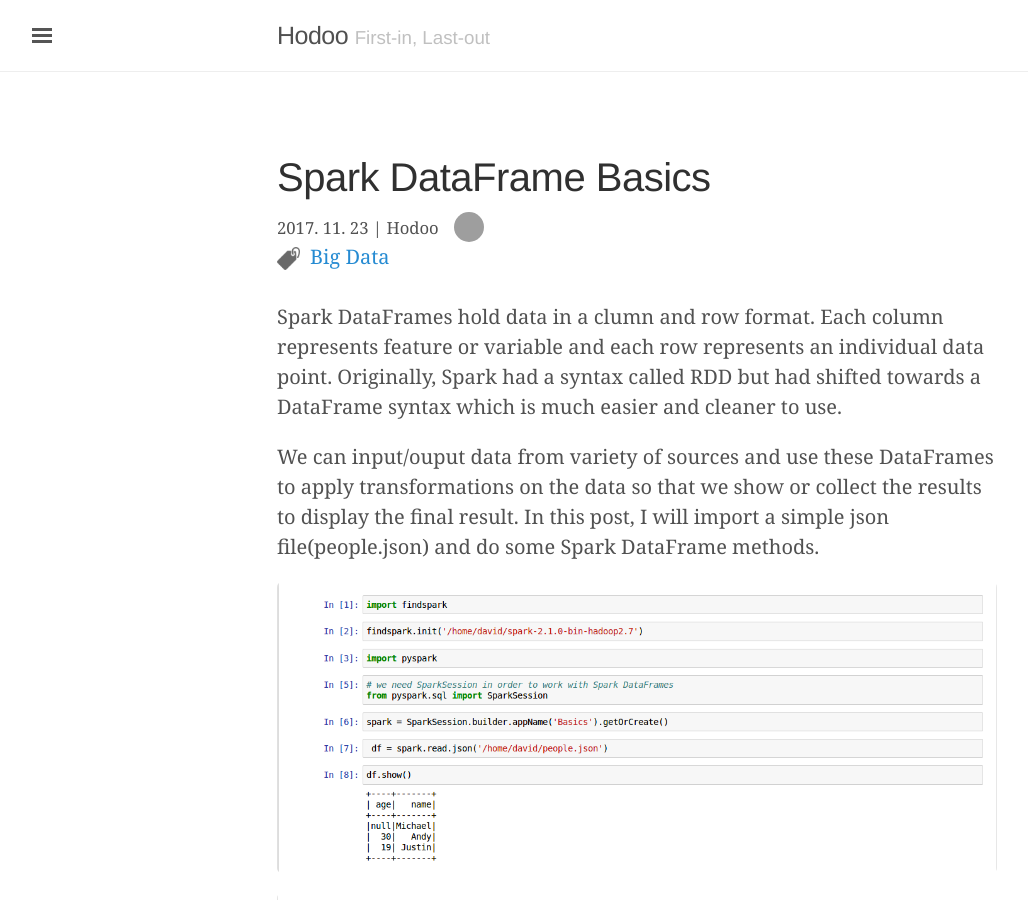
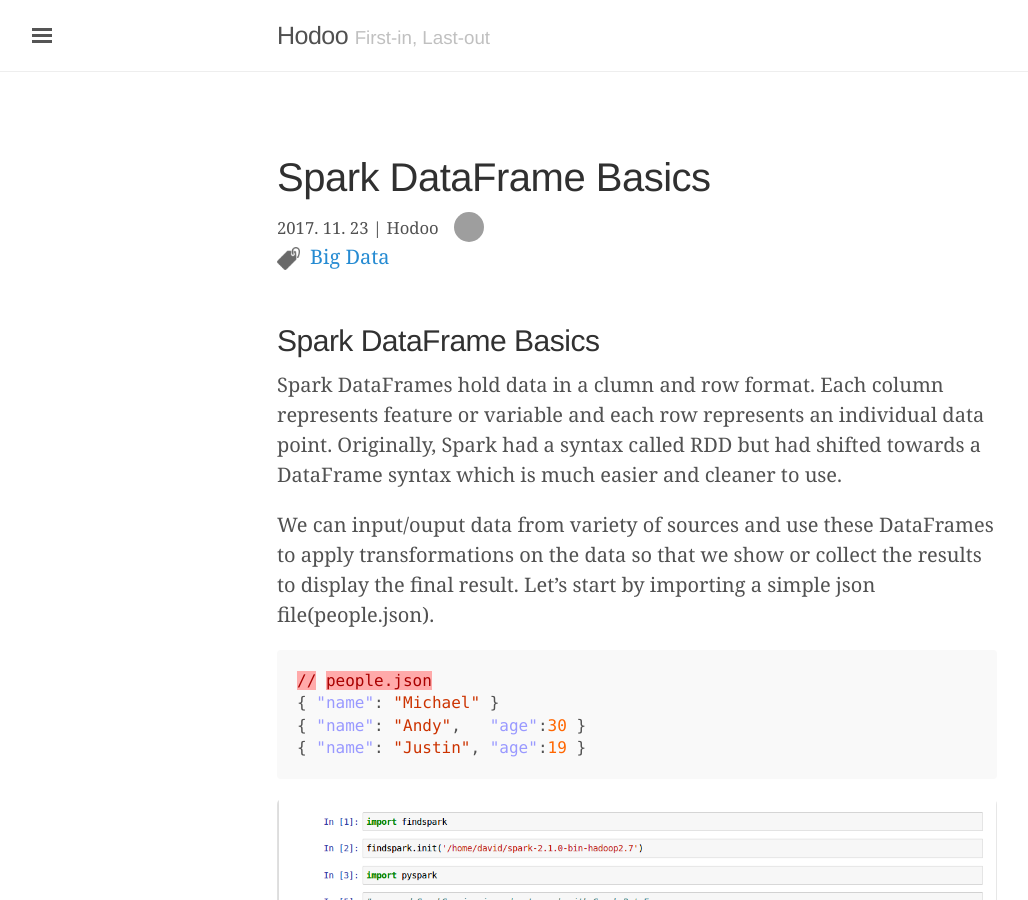
Before and after one commit to hodoolee/hodoolee.github.io, a Jekyll site: the page built from _posts/2017-11-23-spark-dataframe-basics.md, in a window 1280 px wide and 900 px high. Shown: the whole window, without its empty margins (3-1031 px from the left). Built offline with Jekyll 4.4.1, drawn with Linux system fonts in a browser that asks for light colours; nearby versions of some CDN libraries; comment, search, counter and statistics services are not loaded; some of the changed text lies outside the part shown; grey boxes are pictures that could not be loaded.

Commit message:
Update a post: spark_df_basics.md

````diff
--- a/_posts/2017-11-23-spark-dataframe-basics.md
+++ b/_posts/2017-11-23-spark-dataframe-basics.md
@@ -7,9 +7,18 @@
 - Big Data
 ---
 
+## Spark DataFrame Basics
+
 Spark DataFrames hold data in a clumn and row format. Each column represents feature or variable and each row represents an individual data point. Originally, Spark had a syntax called RDD but had shifted towards a DataFrame syntax which is much easier and cleaner to use.
 
-We can input/ouput data from variety of sources and use these DataFrames to apply transformations on the data so that we show or collect the results to display the final result. In this post, I will import a simple json file(people.json) and do some Spark DataFrame methods.
+We can input/ouput data from variety of sources and use these DataFrames to apply transformations on the data so that we show or collect the results to display the final result. Let's start by importing a simple json file(people.json).
+
+```json
+// people.json
+{ "name": "Michael" }
+{ "name": "Andy",   "age":30 }
+{ "name": "Justin", "age":19 }
+```
 
 ![spark_df_1]({{ site.url }}/assets/images/{{ page.subdir }}/spark_df_1.png)
 
@@ -20,3 +29,17 @@
 ![spark_df_3]({{ site.url }}/assets/images/{{ page.subdir }}/spark_df_3.png)
 
 So if you ever have issues with the file formats, use this methodology to actually clarify the schema type.
+
+Let's try with more DataFrame methods.
+
+![spark_df_4]({{ site.url }}/assets/images/{{ page.subdir }}/spark_df_4.png)
+
+You can even use pure sequel to directly deal with the DataFrame.
+
+![spark_df_5]({{ site.url }}/assets/images/{{ page.subdir }}/spark_df_5.png)
+
+## Spark DataFrame Basic Operations
+
+![spark_df_6]({{ site.url }}/assets/images/{{ page.subdir }}/spark_df_6.png)
+![spark_df_7]({{ site.url }}/assets/images/{{ page.subdir }}/spark_df_7.png)
+![spark_df_8]({{ site.url }}/assets/images/{{ page.subdir }}/spark_df_8.png)
````
Also changed, not shown: assets/images/spark_df/spark_df_4.png (added), assets/images/spark_df/spark_df_5.png (added), assets/images/spark_df/spark_df_6.png (added), assets/images/spark_df/spark_df_7.png (added), assets/images/spark_df/spark_df_8.png (added).
